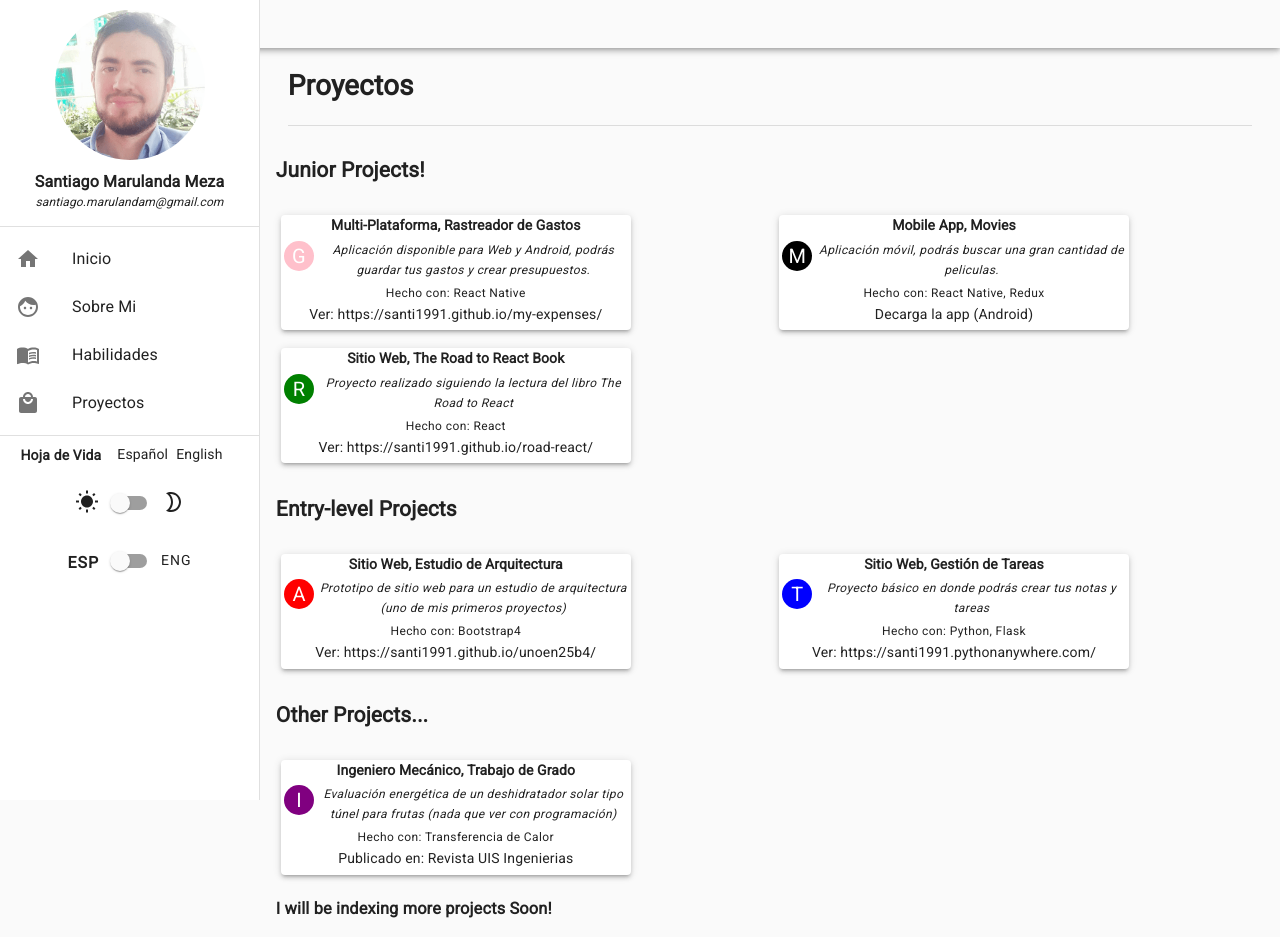
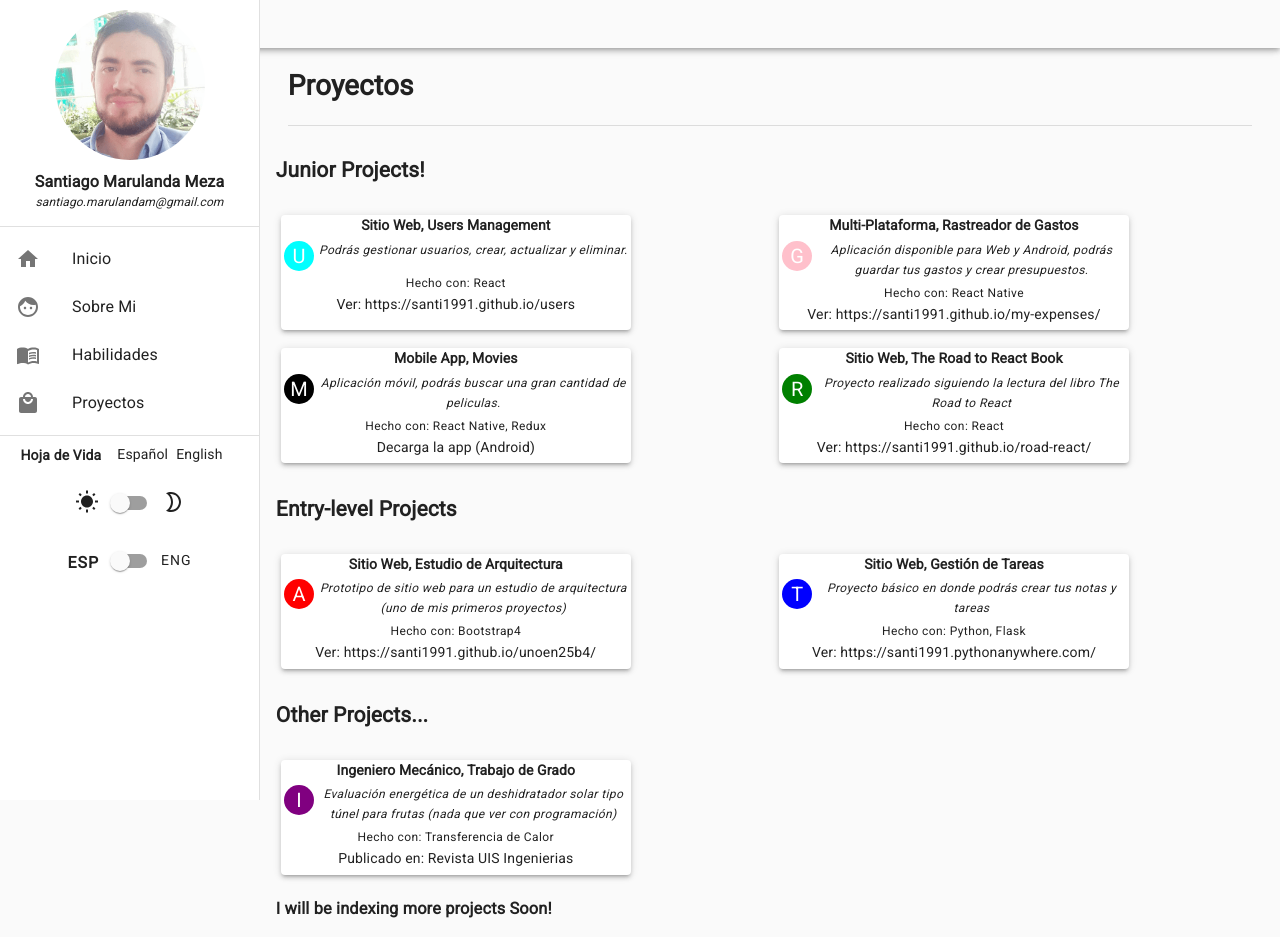
Before and after one commit to santi1991/me, a React (Create React App) app: page /projects in a window 1280 px wide. Built offline with nearby package versions, Linux system fonts and the light colour scheme.

Commit message:
Users management project added to the list of projects

```diff
--- a/src/utilities/components/projects/JuniorProjects.js
+++ b/src/utilities/components/projects/JuniorProjects.js
@@ -6,6 +6,21 @@ const JuniorProjects = () => {
     return (
         <>
             <Grid item xs={12}> <h2>Junior Projects!</h2></Grid>
+
+            <Grid item xs={12} sm={6}>
+                <ProjectsCard
+                    title={'Sitio Web'}
+                    subtitle={'Users Management'}
+                    avatarLetter={'U'}
+                    avatarColor={'cyan'}
+                    description={`Podrás gestionar usuarios, crear, actualizar y eliminar.`}
+                    madeWith='React'
+                    linkTo={'https://santi1991.github.io/users'}
+                    linkLabel={'Ver: https://santi1991.github.io/users'}
+                />
+
+            </Grid>
+
             <Grid item xs={12} sm={6}>
                 <ProjectsCard
                     title={'Multi-Plataforma'}
```
